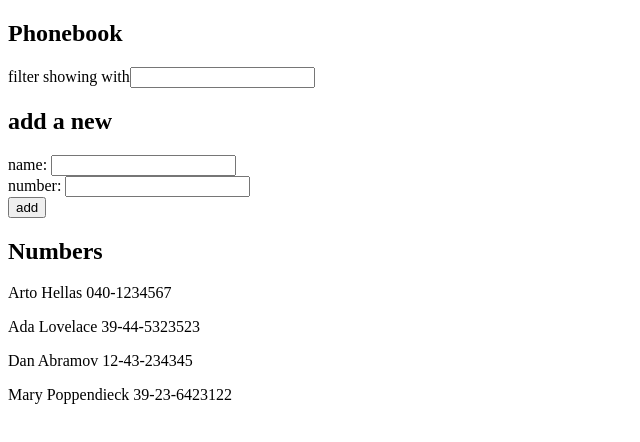
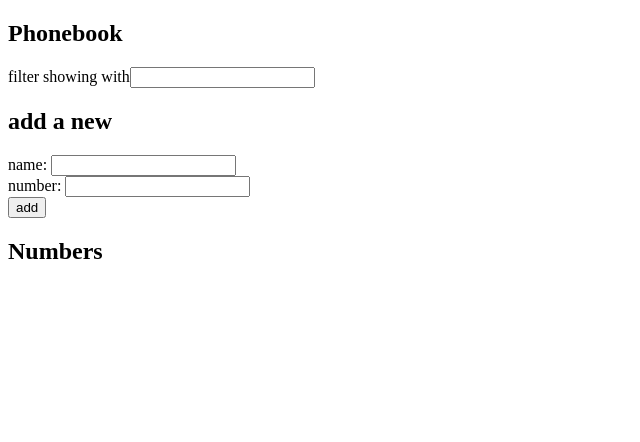
Before and after one commit to Tsaikkari/fullstack-course-hki-open-uni, a React (Create React App) app in the folder part2/phonebook/: page / in a window 1280 px wide. Shown: the top 442 px of the page, without its empty margins (0-640 px from the left). Built offline with nearby package versions, Linux system fonts and the light colour scheme.

Commit message:
Exercise 2.9

```diff
--- a/part2/phonebook/src/App.js
+++ b/part2/phonebook/src/App.js
@@ -1,4 +1,4 @@
-import React, { useState } from 'react'
+import React, { useState, useEffect } from 'react'
 import PeopleForm from './components/PeopleForm';
 import PhonebookPage from './components/PhonebookPage';
 import SearchFilter from './components/SearchFilter';
@@ -12,7 +12,8 @@ const App = () => {
   ])
   const [newName, setNewName] = useState('')
   const [newNumber, setNewNumber] = useState('')
-  const [text, setTextFilter] = useState('')
+  const [searchPerson, setSearchPerson] = useState('')
+  const [filteredPeople, setFilteredPeople] = useState([])
 
   const addPerson = (event) => {
     event.preventDefault()
@@ -41,21 +42,22 @@ const App = () => {
     setNewNumber(event.target.value)
   }
 // TODO: fix this
-  const handleTextFilter = (event) => {
-    people.filter((person) => {
-      const text = event.target.value
-      const textMatch = person.name.toLowerCase().includes(text.toLowerCase())
-      setTextFilter(text)
-      return textMatch
+  const handleSetSearchPerson = (event) => {
+    let filteredPeople = people.filter(person => {
+      return person.name.toLowerCase().includes(searchPerson.toLowerCase())
     })
+    if (filteredPeople) {
+      setSearchPerson(event.target.value)
+    }
+    setFilteredPeople(filteredPeople)
   }
 
   return (
     <div>
       <h2>Phonebook</h2>
       <SearchFilter
-        text={text}
-        handleTextFilter={handleTextFilter}
+        searchPerson={searchPerson}
+        handleSetSearchPerson={handleSetSearchPerson}
       />
       <h2>add a new</h2>
       <PeopleForm
@@ -66,7 +68,9 @@ const App = () => {
         handleNumberChange={handleNumberChange}
       />
       <h2>Numbers</h2>
-      <PhonebookPage people={people}/>
+      <PhonebookPage
+        filteredPeople={filteredPeople}
+      />
     </div>
   )
 }
--- a/part2/phonebook/src/components/Person.js
+++ b/part2/phonebook/src/components/Person.js
@@ -1,8 +1,8 @@
 import React from 'react';
 
-const Person = ({ person }) => {
+const Person = ({ filteredPerson }) => {
   return (
-    <p>{person.name} {person.number}</p>
+    <p>{filteredPerson.name} {filteredPerson.number}</p>
   )
 }
 
--- a/part2/phonebook/src/components/PhonebookPage.js
+++ b/part2/phonebook/src/components/PhonebookPage.js
@@ -4,8 +4,8 @@ import Person from './Person';
 const PhonebookPage = (props) => {
   return (
     <div>
-      {props.people.map(person =>
-        <Person key={person.name} person={person} />
+      {props.filteredPeople.map(filteredPerson =>
+        <Person key={filteredPerson.name} filteredPerson={filteredPerson}/>
       )}
     </div>
   )
--- a/part2/phonebook/src/components/SearchFilter.js
+++ b/part2/phonebook/src/components/SearchFilter.js
@@ -4,8 +4,8 @@ const SearchFilter = (props) => {
   return (
     <div>filter showing with
       <input
-        value={props.text}
-        onChange={props.handleTextFilter}
+        value={props.searchPerson}
+        onChange={props.handleSetSearchPerson}
       />
     </div>
   )
```
